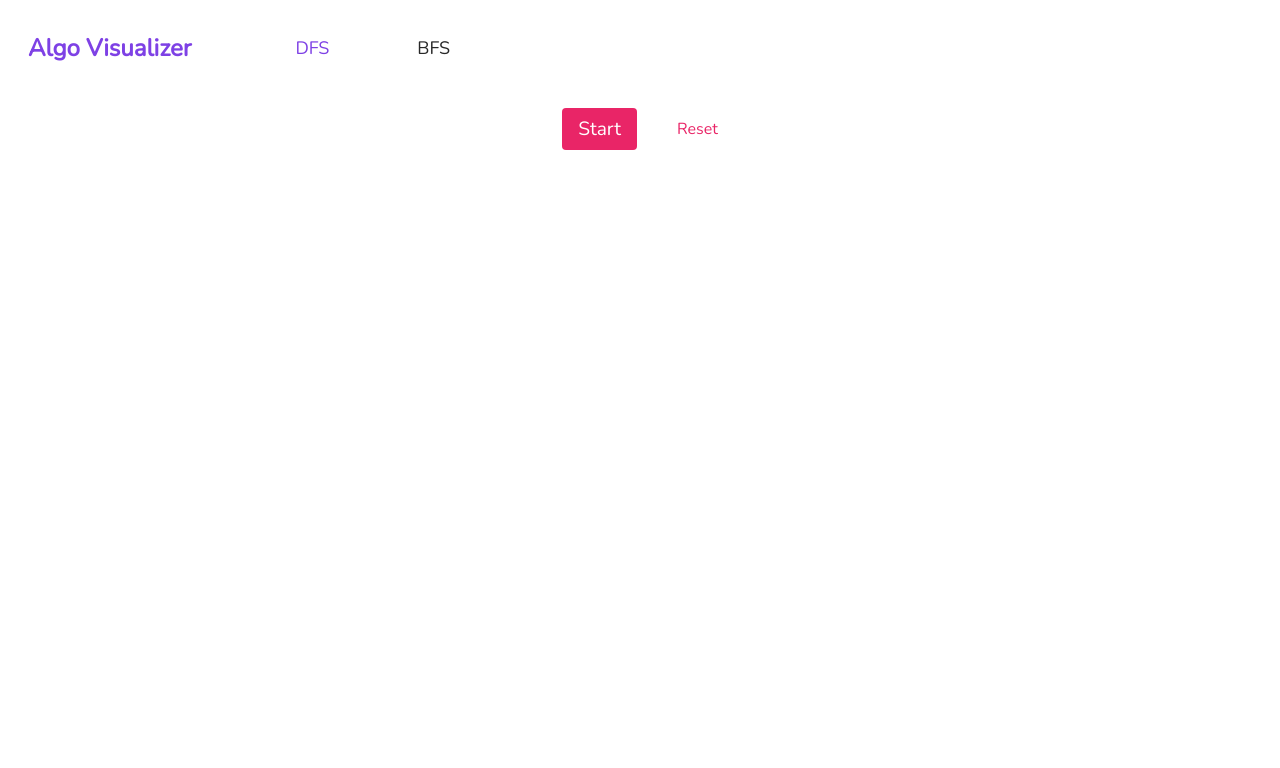
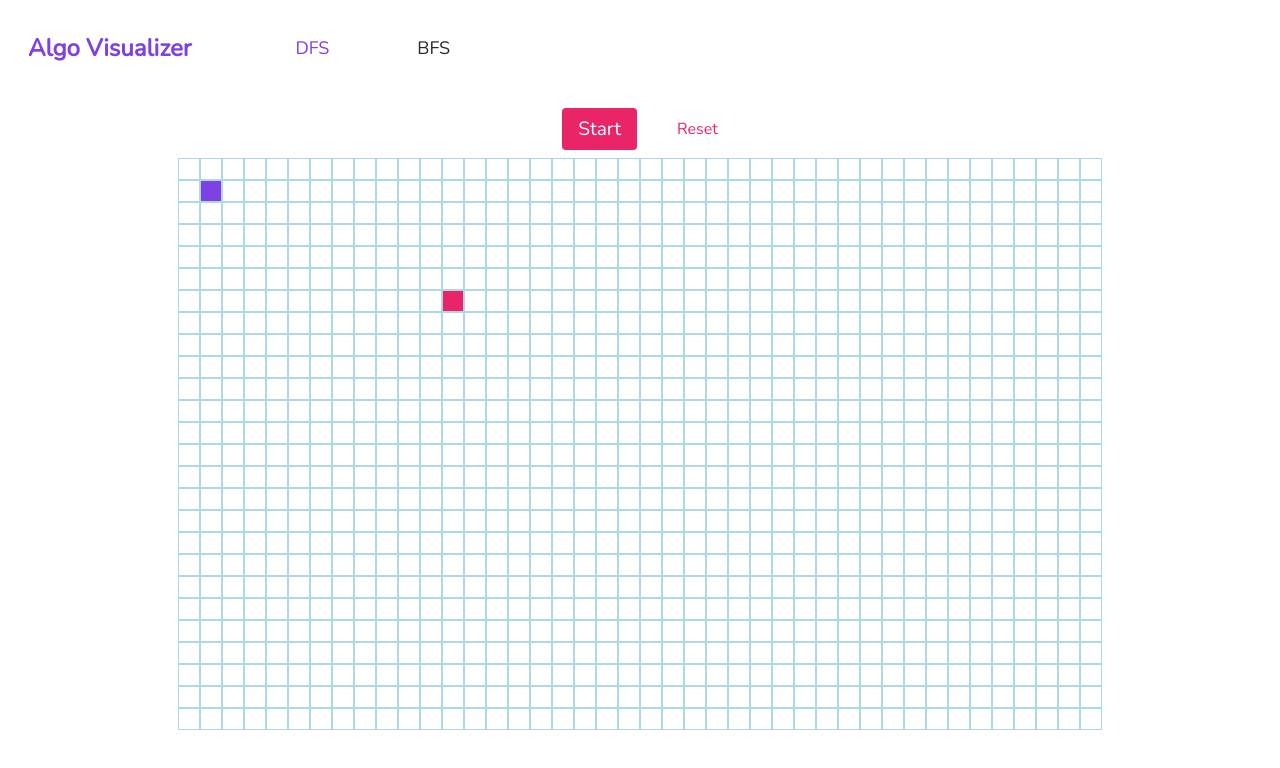
Before and after one commit to chitsimran/algo-visualizer, a React (Create React App) app: page / in a window 1280 px wide. Shown: the top 768 px of the page. Built offline with nearby package versions, Linux system fonts and the light colour scheme.

Commit message:
make start and end node dynamic (user can change)

```diff
--- a/src/components/BFS/index.js
+++ b/src/components/BFS/index.js
@@ -8,33 +8,36 @@ import { BFSContainer } from "./style";
 const BFS = () => {
     const [grid, setGrid] = useState([]);
     const size = useWindowSize();
-
-    const START_NODE = {
-        row: 1,
-        col: 1,
-    };
-    const END_NODE = {
-        row: Math.trunc(size.height / 33),
-        col: Math.trunc(size.width / 33),
-    };
+    const [toggleReset, setToggleReset] = useState(true);
+    const [startNode, setStartNode] = useState({ row: 1, col: 1 });
+    const [endNode, setEndNode] = useState({ row: Math.trunc(size.height / 33), col: Math.trunc(size.width / 33) });
 
     useEffect(() => {
-        setGrid(initializeGrid(START_NODE, END_NODE, Math.trunc(size.height / 30), Math.trunc(size.width / 30)));
+        setGrid(initializeGrid(Math.trunc(size.height / 30), Math.trunc(size.width / 30)));
         // eslint-disable-next-line react-hooks/exhaustive-deps
-    }, [size]);
+    }, [size, toggleReset]);
 
     return (
         <BFSContainer>
             <GridHeader
                 grid={grid}
                 setGrid={setGrid}
-                startNode={START_NODE}
-                endNode={END_NODE}
-                algoFunction={() => bfs(grid, START_NODE, END_NODE)}
+                startNode={startNode}
+                endNode={endNode}
+                algoFunction={() => bfs(grid, startNode, endNode)}
                 speed={10}
                 visualizePath={true}
+                toggleReset={toggleReset}
+                setToggleReset={setToggleReset}
             />
-            <Grid grid={grid} setGrid={setGrid} />
+            <Grid
+                grid={grid}
+                setGrid={setGrid}
+                startNode={startNode}
+                setStartNode={setStartNode}
+                endNode={endNode}
+                setEndNode={setEndNode}
+            />
         </BFSContainer>
     );
 };
--- a/src/components/DFS/index.js
+++ b/src/components/DFS/index.js
@@ -8,32 +8,35 @@ import { DFSContainer } from "./style";
 const DFS = () => {
     const [grid, setGrid] = useState([]);
     const size = useWindowSize();
-
-    const START_NODE = {
-        row: 1,
-        col: 1,
-    };
-    const END_NODE = {
-        row: Math.trunc(size.height / 33),
-        col: Math.trunc(size.width / 33),
-    };
+    const [toggleReset, setToggleReset] = useState(true);
+    const [startNode, setStartNode] = useState({ row: 1, col: 1 });
+    const [endNode, setEndNode] = useState({ row: Math.trunc(size.height / 33), col: Math.trunc(size.width / 33) });
 
     useEffect(() => {
-        setGrid(initializeGrid(START_NODE, END_NODE, Math.trunc(size.height / 30), Math.trunc(size.width / 30)));
+        setGrid(initializeGrid(Math.trunc(size.height / 30), Math.trunc(size.width / 30)));
         // eslint-disable-next-line react-hooks/exhaustive-deps
-    }, [size]);
+    }, [size, toggleReset]);
 
     return (
         <DFSContainer>
             <GridHeader
                 grid={grid}
                 setGrid={setGrid}
-                startNode={START_NODE}
-                endNode={END_NODE}
-                algoFunction={() => dfs(grid, START_NODE, END_NODE)}
+                startNode={startNode}
+                endNode={endNode}
+                algoFunction={() => dfs(grid, startNode, endNode)}
                 speed={20}
+                toggleReset={toggleReset}
+                setToggleReset={setToggleReset}
             />
-            <Grid grid={grid} setGrid={setGrid} />
+            <Grid
+                grid={grid}
+                setGrid={setGrid}
+                startNode={startNode}
+                setStartNode={setStartNode}
+                endNode={endNode}
+                setEndNode={setEndNode}
+            />
         </DFSContainer>
     );
 };
--- a/src/components/Grid/index.js
+++ b/src/components/Grid/index.js
@@ -2,32 +2,52 @@ import { useState } from "react";
 import Node from "../Node";
 import { GridContainer, GridRow } from "./style";
 
-const Grid = ({ grid, setGrid }) => {
+const Grid = ({ grid, setGrid, startNode, setStartNode, endNode, setEndNode }) => {
     const [isMousePressed, setIsMousePressed] = useState(false);
+    const [isStartNodeSelected, setIsStartNodeSelected] = useState(false);
+    const [isEndNodeSelected, setIsEndNodeSelected] = useState(false);
 
-    const handleMouseDown = (row, col, isStartOrFinishNode) => {
+    const handleMouseDown = (row, col, isStartNode, isEndNode) => {
         setIsMousePressed(true);
-        toggleWalls(row, col, isStartOrFinishNode);
+        toggleWalls(row, col, isStartNode, isEndNode);
     };
 
-    const handleMouseEnter = (row, col, isStartOrFinishNode) => {
+    const handleMouseEnter = (row, col, isStartNode, isEndNode) => {
         if (!isMousePressed) return;
-        toggleWalls(row, col, isStartOrFinishNode);
+        toggleWalls(row, col, isStartNode, isEndNode);
     };
 
     const handleMouseUp = () => {
+        setIsStartNodeSelected(false);
         setIsMousePressed(false);
+        setIsEndNodeSelected(false);
     };
 
-    const toggleWalls = (row, col, isStartOrFinishNode) => {
-        if (isStartOrFinishNode) return;
+    const toggleWalls = (row, col, isStartNode, isEndNode) => {
+        if (isStartNode && isEndNode) {
+            console.log("test");
+            return;
+        }
+        if ((isStartNode || isStartNodeSelected) && !isEndNode && !isEndNodeSelected) {
+            setIsStartNodeSelected(true);
+            setStartNode({ row, col });
+        } else if ((isEndNodeSelected || isEndNode) && !isStartNode && !isStartNodeSelected) {
+            setIsEndNodeSelected(true);
+            setEndNode({ row, col });
+        }
+        if (isStartNode || isEndNode || isStartNodeSelected || isEndNodeSelected) {
+            let tempGrid = [...grid];
+            tempGrid[row][col].isWall = false;
+            setGrid(tempGrid);
+            return;
+        }
         let tempGrid = [...grid];
         tempGrid[row][col].isWall = !tempGrid[row][col].isWall;
         setGrid(tempGrid);
     };
 
     return (
-        <GridContainer onMouseLeave={() => setIsMousePressed(false)}>
+        <GridContainer onMouseLeave={() => handleMouseUp()}>
             {grid.map((row, rowId) => {
                 return (
                     <GridRow key={rowId}>
@@ -37,8 +57,16 @@ const Grid = ({ grid, setGrid }) => {
                                     row={rowId}
                                     col={colId}
                                     key={rowId + "_" + colId}
-                                    isStartNode={node.isStartNode}
-                                    isFinishNode={node.isFinishNode}
+                                    isStartNode={
+                                        !(node.row === endNode.row && node.col === endNode.col) &&
+                                        node.row === startNode.row &&
+                                        node.col === startNode.col
+                                    }
+                                    isEndNode={
+                                        !(node.row === startNode.row && node.col === startNode.col) &&
+                                        node.row === endNode.row &&
+                                        node.col === endNode.col
+                                    }
                                     isVisited={!!node.isVisited}
                                     isWall={!!node.isWall}
                                     isPath={!!node.isPath}
```
